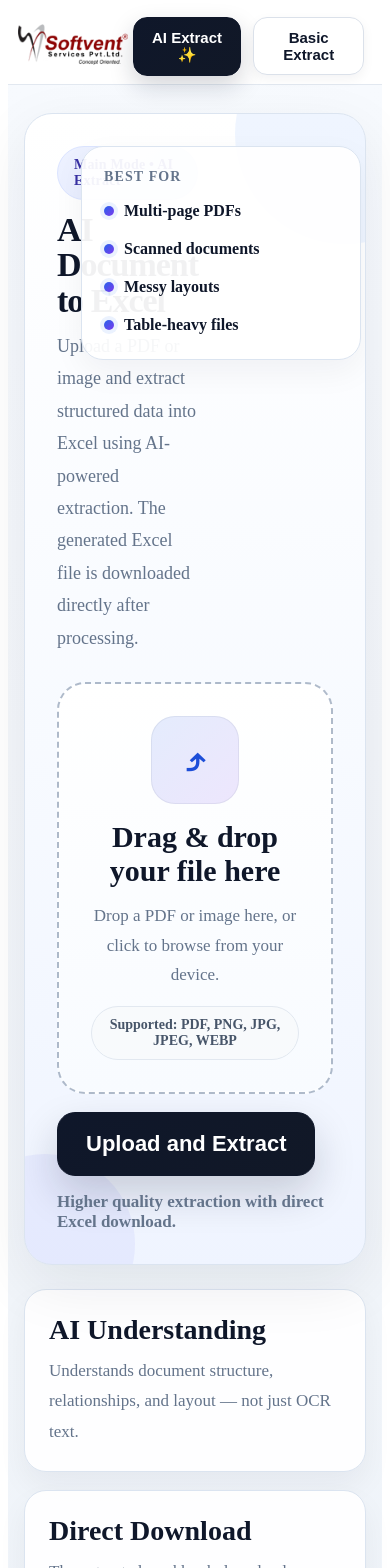
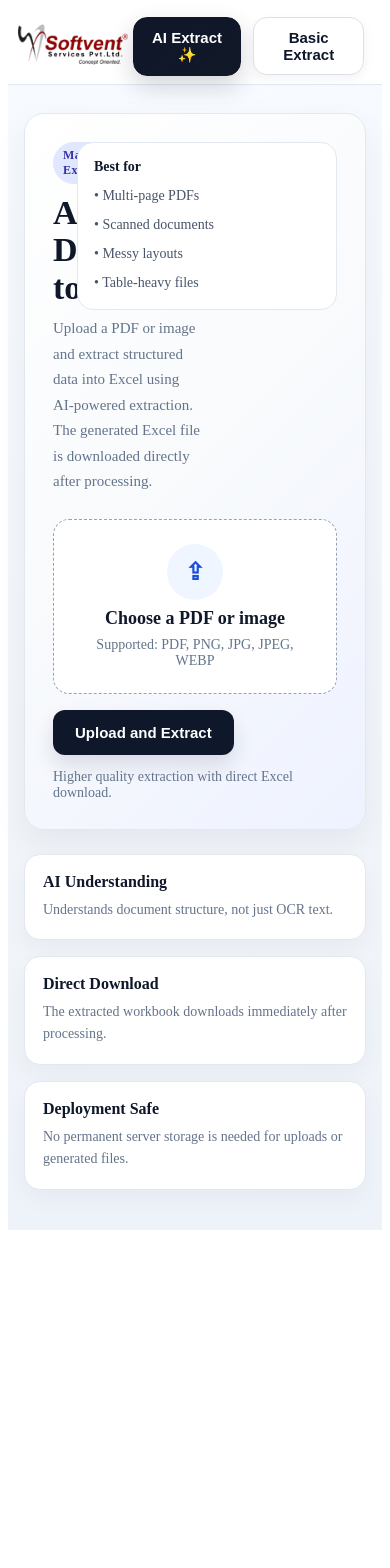
Before and after one commit to kushank812/doc2excel_pro, a React (Vite) app in the folder frontend/: page / in a window 390 px wide. Shown: the top 1568 px of the page. After the commit the page ends 1238 px from the top, so only its background shows below. Built offline with nearby package versions, Linux system fonts and the light colour scheme.

Commit message:
remove frontend node_modules

```diff
--- a/frontend/src/pages/UploadPage.jsx
+++ b/frontend/src/pages/UploadPage.jsx
@@ -1,4 +1,4 @@
-import { useMemo, useRef, useState } from "react";
+import { useState } from "react";
 
 const API_BASE =
   import.meta.env.VITE_API_BASE || "http://127.0.0.1:8000";
@@ -52,97 +52,12 @@ async function parseError(res) {
   }
 }
 
-function formatBytes(bytes) {
-  if (!bytes && bytes !== 0) return "";
-  if (bytes < 1024) return `${bytes} B`;
-  const kb = bytes / 1024;
-  if (kb < 1024) return `${kb.toFixed(2)} KB`;
-  const mb = kb / 1024;
-  return `${mb.toFixed(2)} MB`;
-}
-
-function getFileCategory(file) {
-  if (!file) return "";
-  if (file.type === "application/pdf") return "PDF Document";
-  if (file.type.startsWith("image/")) return "Image File";
-  return file.type || "Unknown";
-}
-
 export default function UploadPage() {
-  const inputRef = useRef(null);
-
   const [file, setFile] = useState(null);
-  const [dragging, setDragging] = useState(false);
   const [loading, setLoading] = useState(false);
   const [error, setError] = useState("");
   const [success, setSuccess] = useState("");
   const [lastDownloadedFile, setLastDownloadedFile] = useState("");
-
-  const acceptedText = useMemo(
-    () => "PDF, PNG, JPG, JPEG, WEBP",
-    []
-  );
-
-  function validateFile(selectedFile) {
-    if (!selectedFile) return "Please select a file first.";
-
-    const allowed = [
-      "application/pdf",
-      "image/png",
-      "image/jpg",
-      "image/jpeg",
-      "image/webp",
-    ];
-
-    if (!allowed.includes(selectedFile.type)) {
-      return "Only PDF, PNG, JPG, JPEG, and WEBP files are supported.";
-    }
-
-    return "";
-  }
-
-  function handleFileSelection(selectedFile) {
-    const validationError = validateFile(selectedFile);
-
-    if (validationError) {
-      setFile(null);
-      setError(validationError);
-      setSuccess("");
-      setLastDownloadedFile("");
-      return;
-    }
-
-    setFile(selectedFile);
-    setError("");
-    setSuccess("");
-    setLastDownloadedFile("");
-  }
-
-  function openPicker() {
-    inputRef.current?.click();
-  }
-
-  function onInputChange(e) {
-    const selectedFile = e.target.files?.[0] || null;
-    handleFileSelection(selectedFile);
-  }
-
-  function onDragOver(e) {
-    e.preventDefault();
-    setDragging(true);
-  }
-
-  function onDragLeave(e) {
-    e.preventDefault();
-    setDragging(false);
-  }
-
-  function onDrop(e) {
-    e.preventDefault();
-    setDragging(false);
-    const selectedFile = e.dataTransfer.files?.[0] || null;
-    handleFileSelection(selectedFile);
-  }
 
   async function handleUpload(e) {
     e.preventDefault();
@@ -188,9 +103,6 @@ export default function UploadPage() {
   return (
     <div style={pageStyle}>
       <section style={heroCardStyle}>
-        <div style={glowTopRightStyle} />
-        <div style={glowBottomLeftStyle} />
-
         <div style={heroHeaderStyle}>
           <div style={heroTextWrapStyle}>
             <div style={heroBadgeStyle}>Main Mode • AI Extract</div>
@@ -205,51 +117,33 @@ export default function UploadPage() {
           <div style={heroSideCardStyle}>
             <div style={heroSideTitleStyle}>Best for</div>
             <div style={heroPointsStyle}>
-              <div style={pointRowStyle}><span style={pointDotStyle} />Multi-page PDFs</div>
-              <div style={pointRowStyle}><span style={pointDotStyle} />Scanned documents</div>
-              <div style={pointRowStyle}><span style={pointDotStyle} />Messy layouts</div>
-              <div style={pointRowStyle}><span style={pointDotStyle} />Table-heavy files</div>
+              <div>• Multi-page PDFs</div>
+              <div>• Scanned documents</div>
+              <div>• Messy layouts</div>
+              <div>• Table-heavy files</div>
             </div>
           </div>
         </div>
 
         <form
           onSubmit={handleUpload}
-          style={{ display: "grid", gap: 18, marginTop: 28, position: "relative", zIndex: 1 }}
+          style={{ display: "grid", gap: 16, marginTop: 24 }}
         >
-          <label
-            style={{
-              ...uploadBoxStyle,
-              ...(dragging ? uploadBoxDraggingStyle : null),
-            }}
-            onDragOver={onDragOver}
-            onDragLeave={onDragLeave}
-            onDrop={onDrop}
-            onClick={openPicker}
-          >
+          <label style={uploadBoxStyle}>
             <input
-              ref={inputRef}
               type="file"
               accept=".pdf,.png,.jpg,.jpeg,.webp"
-              onChange={onInputChange}
+              onChange={(e) => setFile(e.target.files?.[0] || null)}
               style={{ display: "none" }}
             />
 
-            <div style={uploadIconShellStyle}>
-              <div style={uploadIconStyle}>⤴</div>
+            <div style={uploadIconStyle}>⇪</div>
+            <div style={uploadTitleStyle}>
+              {file ? "File selected successfully" : "Choose a PDF or image"}
             </div>
-
-            <div style={uploadTitleStyle}>
-              {file ? "File selected successfully" : "Drag & drop your file here"}
+            <div style={uploadSubStyle}>
+              Supported: PDF, PNG, JPG, JPEG, WEBP
             </div>
-
-            <div style={uploadSubStyle}>
-              {file
-                ? "Your file is ready. Click extract to generate the Excel file."
-                : "Drop a PDF or image here, or click to browse from your device."}
-            </div>
-
-            <div style={supportBadgeStyle}>Supported: {acceptedText}</div>
           </label>
 
           {file ? (
@@ -257,19 +151,17 @@ export default function UploadPage() {
               <div style={fileCardGridStyle}>
                 <div>
                   <div style={labelMiniStyle}>File Name</div>
-                  <div style={valueMiniStyle} title={file.name}>
-                    {file.name}
+                  <div style={valueMiniStyle}>{file.name}</div>
+                </div>
+                <div>
+                  <div style={labelMiniStyle}>Size</div>
+                  <div style={valueMiniStyle}>
+                    {(file.size / 1024 / 1024).toFixed(2)} MB
                   </div>
                 </div>
-
-                <div>
-                  <div style={labelMiniStyle}>Size</div>
-                  <div style={valueMiniStyle}>{formatBytes(file.size)}</div>
-                </div>
-
                 <div>
                   <div style={labelMiniStyle}>Type</div>
-                  <div style={valueMiniStyle}>{getFileCategory(file)}</div>
+                  <div style={valueMiniStyle}>{file.type || "Unknown"}</div>
                 </div>
               </div>
             </div>
@@ -302,17 +194,15 @@ export default function UploadPage() {
         <div style={miniCardStyle}>
           <div style={miniCardTitleStyle}>AI Understanding</div>
           <div style={miniCardTextStyle}>
-            Understands document structure, relationships, and layout — not just OCR text.
+            Understands document structure, not just OCR text.
           </div>
         </div>
-
         <div style={miniCardStyle}>
           <div style={miniCardTitleStyle}>Direct Download</div>
           <div style={miniCardTextStyle}>
-            The extracted workbook downloads immediately after processing for a smoother workflow.
+            The extracted workbook downloads immediately after processing.
           </div>
         </div>
-
         <div style={miniCardStyle}>
           <div style={miniCardTitleStyle}>Deployment Safe</div>
           <div style={miniCardTextStyle}>
@@ -330,300 +220,214 @@ const pageStyle = {
 };
 
 const heroCardStyle = {
-  position: "relative",
-  overflow: "hidden",
   background:
-    "linear-gradient(180deg, rgba(255,255,255,0.98) 0%, rgba(247,250,255,0.98) 55%, rgba(239,244,255,0.98) 100%)",
-  border: "1px solid #dbe4f0",
-  borderRadius: 28,
-  padding: 32,
-  boxShadow: "0 20px 60px rgba(15, 23, 42, 0.08)",
-};
-
-const glowTopRightStyle = {
-  position: "absolute",
-  top: -90,
-  right: -90,
-  width: 220,
-  height: 220,
-  borderRadius: "50%",
-  background: "rgba(59,130,246,0.08)",
-  pointerEvents: "none",
-};
-
-const glowBottomLeftStyle = {
-  position: "absolute",
-  bottom: -70,
-  left: -70,
-  width: 180,
-  height: 180,
-  borderRadius: "50%",
-  background: "rgba(99,102,241,0.08)",
-  pointerEvents: "none",
+    "linear-gradient(135deg, #ffffff 0%, #f8fafc 50%, #eef2ff 100%)",
+  border: "1px solid #e2e8f0",
+  borderRadius: 20,
+  padding: 28,
+  boxShadow: "0 14px 34px rgba(15, 23, 42, 0.06)",
 };
 
 const heroHeaderStyle = {
-  position: "relative",
-  zIndex: 1,
   display: "grid",
-  gridTemplateColumns: "minmax(0, 1.6fr) minmax(280px, 0.9fr)",
-  gap: 24,
+  gridTemplateColumns: "minmax(0, 1.6fr) minmax(260px, 0.9fr)",
+  gap: 18,
 };
 
 const heroTextWrapStyle = {
   display: "grid",
-  gap: 12,
+  gap: 10,
 };
 
 const heroBadgeStyle = {
   display: "inline-flex",
   alignItems: "center",
   width: "fit-content",
-  padding: "10px 16px",
+  padding: "6px 10px",
   borderRadius: 999,
-  background: "linear-gradient(135deg, #eef2ff 0%, #e0e7ff 100%)",
+  background: "#e0e7ff",
   color: "#3730a3",
   fontWeight: 800,
-  fontSize: 14,
-  letterSpacing: 0.2,
-  border: "1px solid #dbe4ff",
+  fontSize: 12,
+  letterSpacing: 0.4,
 };
 
 const heroSideCardStyle = {
-  background: "rgba(255,255,255,0.94)",
-  border: "1px solid #dbe4f0",
-  borderRadius: 22,
-  padding: 22,
+  background: "#ffffff",
+  border: "1px solid #e2e8f0",
+  borderRadius: 16,
+  padding: 16,
   alignSelf: "start",
-  boxShadow: "0 12px 32px rgba(15, 23, 42, 0.05)",
 };
 
 const heroSideTitleStyle = {
   fontSize: 14,
-  fontWeight: 900,
-  color: "#64748b",
-  marginBottom: 14,
-  textTransform: "uppercase",
-  letterSpacing: "0.08em",
+  fontWeight: 800,
+  color: "#0f172a",
+  marginBottom: 10,
 };
 
 const heroPointsStyle = {
   display: "grid",
-  gap: 14,
-  color: "#0f172a",
-  fontSize: 16,
+  gap: 8,
+  color: "#475569",
+  fontSize: 14,
   lineHeight: 1.5,
-  fontWeight: 700,
-};
-
-const pointRowStyle = {
-  display: "flex",
-  alignItems: "center",
-  gap: 10,
-};
-
-const pointDotStyle = {
-  width: 10,
-  height: 10,
-  borderRadius: "50%",
-  background: "linear-gradient(135deg, #2563eb, #7c3aed)",
-  boxShadow: "0 0 0 4px rgba(59,130,246,0.10)",
-  flexShrink: 0,
 };
 
 const titleStyle = {
   marginTop: 0,
   marginBottom: 0,
-  fontSize: "clamp(34px, 5vw, 56px)",
+  fontSize: 34,
   fontWeight: 900,
   color: "#0f172a",
-  lineHeight: 1.04,
-  letterSpacing: "-0.03em",
+  lineHeight: 1.1,
 };
 
 const mutedStyle = {
   color: "#64748b",
   margin: 0,
-  fontSize: 18,
-  lineHeight: 1.8,
+  fontSize: 15,
+  lineHeight: 1.7,
   maxWidth: 760,
 };
 
 const uploadBoxStyle = {
-  border: "2px dashed rgba(148, 163, 184, 0.75)",
-  borderRadius: 28,
-  background: "linear-gradient(180deg, #ffffff 0%, #f8fbff 100%)",
-  minHeight: 280,
-  padding: 32,
+  border: "1.5px dashed #94a3b8",
+  borderRadius: 16,
+  background: "#ffffff",
+  padding: 24,
   display: "grid",
-  gap: 12,
+  gap: 8,
   justifyItems: "center",
-  alignContent: "center",
   cursor: "pointer",
   textAlign: "center",
-  transition: "all 0.2s ease",
-  boxShadow: "inset 0 0 0 1px rgba(255,255,255,0.45)",
-};
-
-const uploadBoxDraggingStyle = {
-  border: "2px solid #2563eb",
-  background: "linear-gradient(180deg, #eff6ff 0%, #f8fbff 100%)",
-  boxShadow: "0 16px 40px rgba(37,99,235,0.12)",
-};
-
-const uploadIconShellStyle = {
-  width: 88,
-  height: 88,
-  borderRadius: 24,
-  display: "grid",
-  placeItems: "center",
-  background: "linear-gradient(135deg, rgba(37,99,235,0.12), rgba(124,58,237,0.12))",
-  boxShadow: "inset 0 0 0 1px rgba(148,163,184,0.18)",
-  marginBottom: 4,
 };
 
 const uploadIconStyle = {
+  width: 56,
+  height: 56,
+  borderRadius: "50%",
+  display: "grid",
+  placeItems: "center",
+  background: "#eff6ff",
   color: "#1d4ed8",
-  fontSize: 34,
+  fontSize: 24,
   fontWeight: 900,
-  lineHeight: 1,
 };
 
 const uploadTitleStyle = {
-  fontSize: 30,
-  fontWeight: 900,
+  fontSize: 18,
+  fontWeight: 800,
   color: "#0f172a",
-  lineHeight: 1.15,
 };
 
 const uploadSubStyle = {
   color: "#64748b",
-  fontSize: 17,
-  lineHeight: 1.75,
-  maxWidth: 760,
-};
-
-const supportBadgeStyle = {
-  marginTop: 4,
-  color: "#475569",
   fontSize: 14,
-  fontWeight: 700,
-  padding: "10px 14px",
-  borderRadius: 999,
-  background: "#f8fafc",
-  border: "1px solid #e2e8f0",
 };
 
 const fileCardStyle = {
-  padding: 20,
-  background: "rgba(255,255,255,0.95)",
-  border: "1px solid #dbe4f0",
-  borderRadius: 22,
-  boxShadow: "0 12px 30px rgba(15, 23, 42, 0.05)",
+  padding: 16,
+  background: "#f8fafc",
+  border: "1px solid #e2e8f0",
+  borderRadius: 14,
 };
 
 const fileCardGridStyle = {
   display: "grid",
   gridTemplateColumns: "repeat(auto-fit, minmax(180px, 1fr))",
-  gap: 16,
+  gap: 14,
 };
 
 const labelMiniStyle = {
   fontSize: 12,
-  fontWeight: 800,
+  fontWeight: 700,
   color: "#64748b",
-  marginBottom: 6,
+  marginBottom: 4,
   textTransform: "uppercase",
-  letterSpacing: "0.08em",
+  letterSpacing: 0.4,
 };
 
 const valueMiniStyle = {
   color: "#0f172a",
-  fontWeight: 800,
+  fontWeight: 700,
   wordBreak: "break-word",
-  fontSize: 17,
 };
 
 const errorStyle = {
-  color: "#991b1b",
+  color: "#b91c1c",
   background: "#fef2f2",
-  padding: 16,
-  borderRadius: 16,
+  padding: 12,
+  borderRadius: 12,
   border: "1px solid #fecaca",
-  fontWeight: 700,
-  boxShadow: "0 10px 24px rgba(15,23,42,0.04)",
+  fontWeight: 600,
 };
 
 const successStyle = {
   color: "#166534",
-  background: "#f0fdf4",
-  padding: 16,
-  borderRadius: 16,
-  border: "1px solid #bbf7d0",
-  boxShadow: "0 10px 24px rgba(15,23,42,0.04)",
+  background: "#ecfdf5",
+  padding: 14,
+  borderRadius: 12,
+  border: "1px solid #86efac",
 };
 
 const successTitleStyle = {
-  fontWeight: 900,
+  fontWeight: 800,
 };
 
 const successSubStyle = {
-  marginTop: 6,
+  marginTop: 4,
   fontSize: 14,
-  fontWeight: 600,
 };
 
 const buttonRowStyle = {
   display: "flex",
-  gap: 16,
+  gap: 14,
   alignItems: "center",
   flexWrap: "wrap",
 };
 
 const buttonStyle = {
-  background: "linear-gradient(135deg, #0f172a 0%, #111827 100%)",
+  background: "#0f172a",
   color: "#fff",
-  border: "1px solid #0f172a",
-  padding: "18px 28px",
-  borderRadius: 18,
-  fontWeight: 900,
+  border: "none",
+  padding: "14px 22px",
+  borderRadius: 12,
+  fontWeight: 800,
   cursor: "pointer",
-  fontSize: 22,
-  boxShadow: "0 18px 40px rgba(15, 23, 42, 0.18)",
-  minWidth: 240,
+  fontSize: 15,
+  boxShadow: "0 10px 20px rgba(15, 23, 42, 0.12)",
 };
 
 const helperTextStyle = {
   color: "#64748b",
-  fontSize: 17,
-  fontWeight: 600,
+  fontSize: 14,
 };
 
 const infoGridStyle = {
   display: "grid",
-  gridTemplateColumns: "repeat(auto-fit, minmax(260px, 1fr))",
-  gap: 18,
+  gridTemplateColumns: "repeat(auto-fit, minmax(220px, 1fr))",
+  gap: 16,
 };
 
 const miniCardStyle = {
-  background: "rgba(255,255,255,0.94)",
-  border: "1px solid #dbe4f0",
-  borderRadius: 22,
-  padding: 24,
-  boxShadow: "0 14px 30px rgba(15, 23, 42, 0.05)",
+  background: "#fff",
+  border: "1px solid #e2e8f0",
+  borderRadius: 16,
+  padding: 18,
+  boxShadow: "0 10px 24px rgba(15, 23, 42, 0.04)",
 };
 
 const miniCardTitleStyle = {
-  fontSize: 28,
-  fontWeight: 900,
+  fontSize: 16,
+  fontWeight: 800,
   color: "#0f172a",
-  marginBottom: 10,
-  lineHeight: 1.12,
+  marginBottom: 8,
 };
 
 const miniCardTextStyle = {
   color: "#64748b",
-  lineHeight: 1.8,
-  fontSize: 17,
-  fontWeight: 500,
+  lineHeight: 1.6,
+  fontSize: 14,
 };
```
